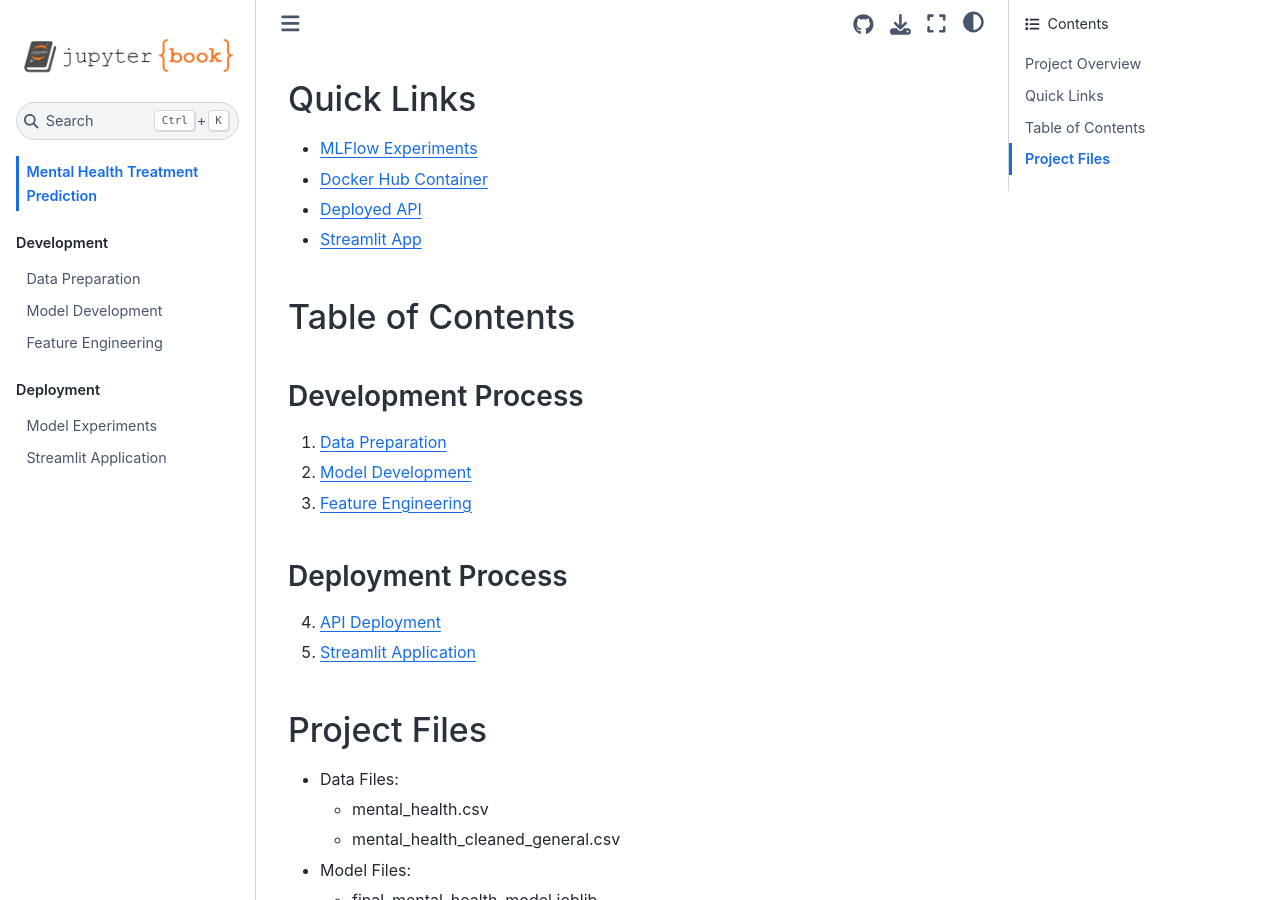
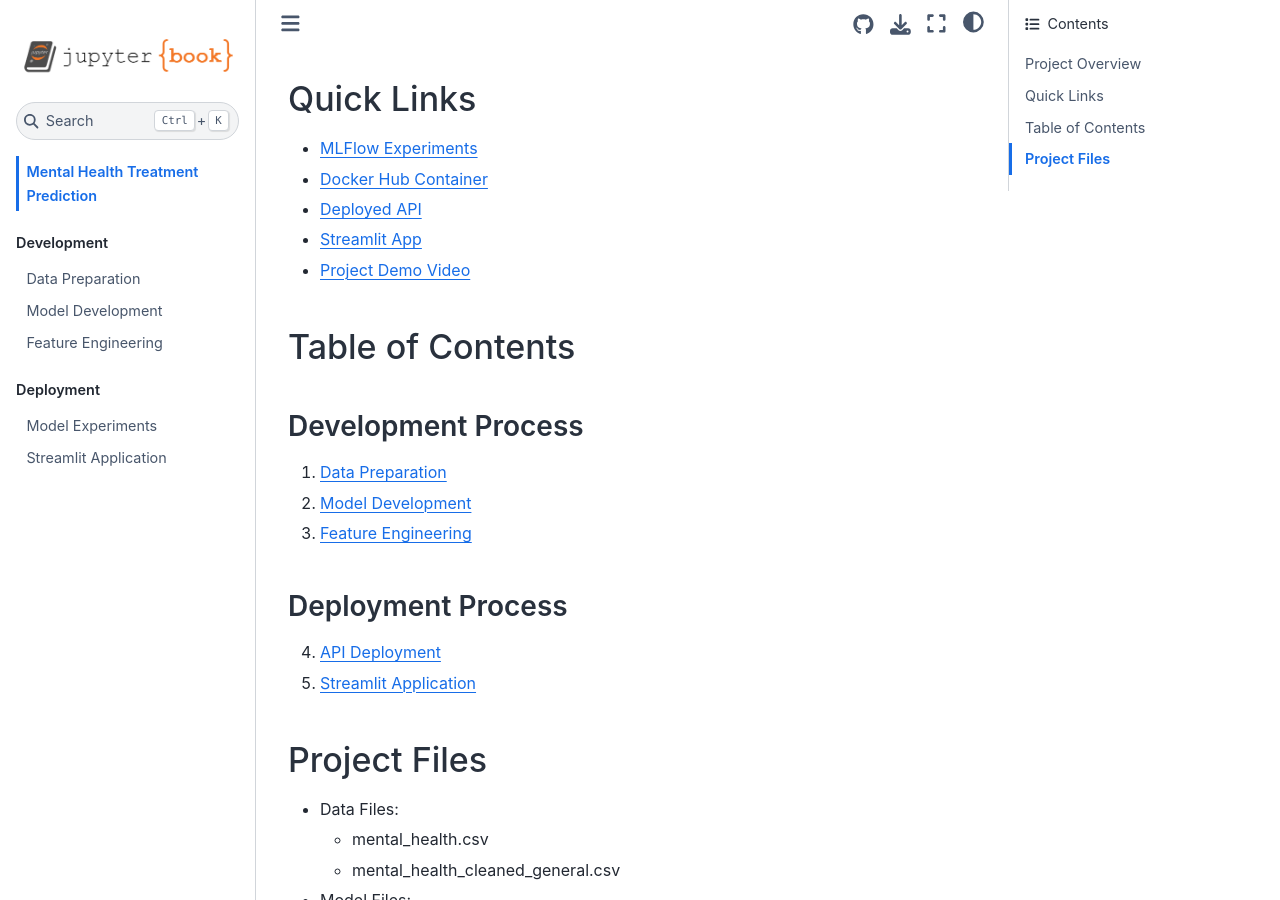
Before and after one commit to AshishS25/Mental-health-classification, a Jupyter Book: the page built from intro.md, in a window 1280 px wide and 900 px high, scrolled down 350 px. Built offline with Jupyter Book 1.0.4 settings and Sphinx 7.4.7 and the Sphinx Book theme 1.1.4, drawn with Linux system fonts in a browser that asks for light colours.

Commit message:
Fix project video link in intro.md

```diff
--- a/intro.md
+++ b/intro.md
@@ -8,6 +8,7 @@ This project implements a machine learning solution to predict mental health tre
 - [Docker Hub Container](https://hub.docker.com/r/ashish095/mental-health-api)
 - [Deployed API](http://159.65.164.99)
 - [Streamlit App](https://mental-health-appl.streamlit.app/)
+- [Project Demo Video](https://buffalo.box.com/s/pgwlqjlzchaub2ucuhogzi87nh84w7lx)
 
 ## Table of Contents
 
@@ -22,12 +23,12 @@ This project implements a machine learning solution to predict mental health tre
 
 ## Project Files
 - Data Files:
-  - mental_health.csv
-  - mental_health_cleaned_general.csv
+    - mental_health.csv
+    - mental_health_cleaned_general.csv
 - Model Files:
-  - final_mental_health_model.joblib
-  - mental_health_final.db
+    - final_mental_health_model.joblib
+    - mental_health_final.db
 - Analysis Files:
-  - correlation_matrix.png
-  - mental_health_survey_analysis.png
-  - mental_health_profile_report.html
+    - correlation_matrix.png
+    - mental_health_survey_analysis.png
+    - mental_health_profile_report.html
```
